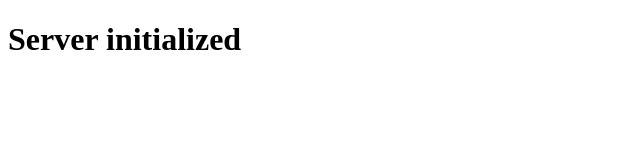
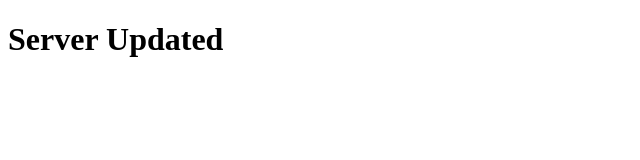
Before and after one commit to tamnt1707/cicd-exercise, a plain HTML site: page index.html in a window 1280 px wide. Shown: the full height of the page, 0-640 px from the left. Drawn offline with Linux system fonts and the light colour scheme.

Commit message:
Update index

```diff
--- a/index.html
+++ b/index.html
@@ -7,6 +7,6 @@
     <title>TamNT - CICD Exercise</title>
   </head>
   <body>
-    <h1>Server initialized</h1>
+    <h1>Server Updated</h1>
   </body>
 </html>
```
